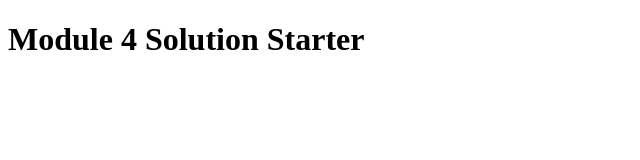
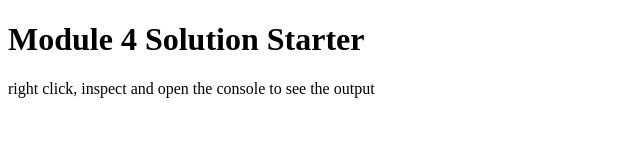
Before and after one commit to Pizzastra/coursera-webdev, a plain HTML site: page mod4_solution/index.html in a window 1280 px wide. Shown: the whole page, without its empty margins (0-640 px from the left). Drawn offline with Linux system fonts and the light colour scheme.

Commit message:
Update index.html

```diff
--- a/mod4_solution/index.html
+++ b/mod4_solution/index.html
@@ -9,5 +9,6 @@
 </head>
 <body>
   <h1>Module 4 Solution Starter</h1>
+  <p>right click, inspect and open the console to see the output</p>
 </body>
 </html>
```
